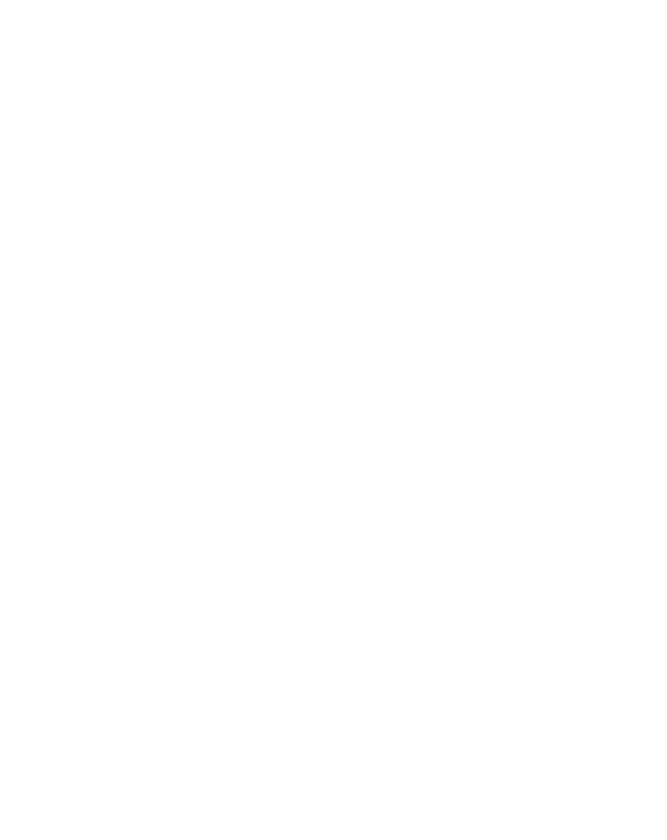
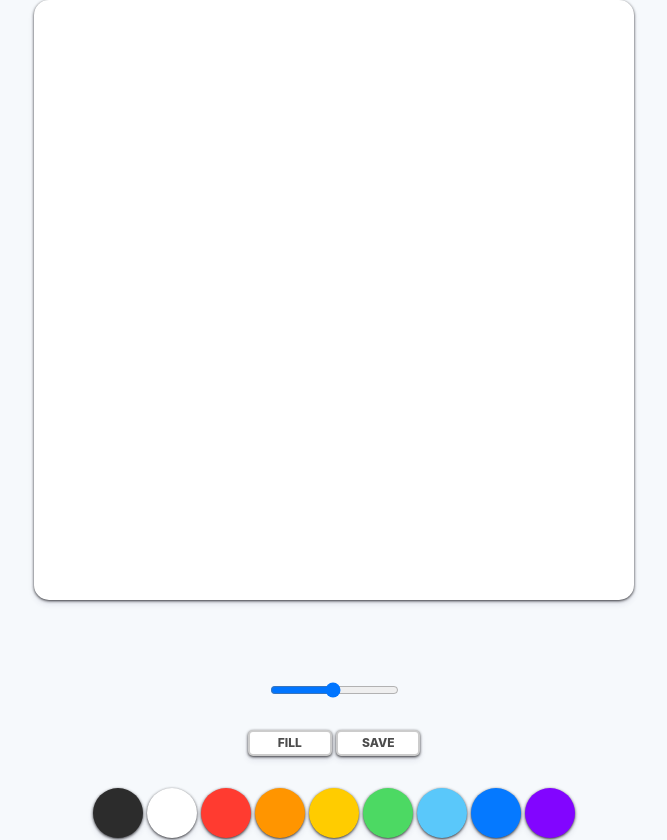
Before and after one commit to sini1004/PaintJS, a plain HTML site: page index.html in a window 1280 px wide. Shown: the whole page, without its empty margins (306-973 px from the left). Before the commit the page ends 800 px from the top, so only its background shows below. Drawn offline with Linux system fonts and the light colour scheme.

Commit message:
third commit

```diff
--- a/app.js
+++ b/app.js
@@ -0,0 +1,22 @@
+const canvas = document.getElementById("jsCanvas");
+
+let painting = false;
+
+function onMouseMove(event){
+    const x = event.offsetX;
+    const y = event.offsetY;
+}
+
+function onMouseDown(event){
+    painting = true;
+}
+
+function onMouseUp(event){
+    painting = false;
+}
+
+if(canvas){
+    canvas.addEventListener("mousemove", onMouseMove);
+    canvas.addEventListener("mousedown", onMouseDown);
+    canvas.addEventListener("mouseup", onMouseUp);
+}
--- a/index.html
+++ b/index.html
@@ -4,12 +4,33 @@
     <meta charset="UTF-8">
     <meta http-equiv="X-UA-Compatible" content="IE=edge">
     <meta name="viewport" content="width=device-width, initial-scale=1.0">
-    <link rel="stylesheet" hret="/style.css">
+    <link rel="stylesheet" href="style.css">
     <title>PaintJS</title>
 </head>
 <body>
     <canvas id="jsCanvas" class="canvas"></canvas>
 
-    <script src="/app.js"></script>
+    <div class="controls">
+        <div class="controls__range">
+            <input type="range" id="JsLange" min="0.1" max="5" value="2.5" step="0.1">
+        </div>
+        <div class="controls__btns">
+            <button id="jsMode">Fill</button>
+            <button id="jsSave">Save</button>
+        </div>
+        <div class="controls__colors" id="jsColors">
+            <div class="controls__color" style="background-color: #2c2c2c;"></div>
+            <div class="controls__color" style="background-color: #FFFFFF;"></div>
+            <div class="controls__color" style="background-color: #ff3b30;"></div>
+            <div class="controls__color" style="background-color: #FF9500;"></div>
+            <div class="controls__color" style="background-color: #FFCC00;"></div>
+            <div class="controls__color" style="background-color: #4CD963;"></div>
+            <div class="controls__color" style="background-color: #5AC8FA;"></div>
+            <div class="controls__color" style="background-color: #0579FF;"></div>
+            <div class="controls__color" style="background-color: #8205ff;"></div>
+        </div>
+    </div>
+
+    <script src="app.js"></script>
 </body>
 </html>
--- a/style.css
+++ b/style.css
@@ -2,15 +2,65 @@
 
 body{
     background-color: #f6f9fc;
-    display: flex;;
+    font-family: -apple-system, BlinkMacSystemFont, 'Segoe UI', Roboto, Oxygen, Ubuntu, Cantarell, 'Open Sans', 'Helvetica Neue', sans-serif;
+    display: flex;
+    flex-direction: column;
+    align-items: center;
+    padding-top: 50px 0px;
+}
+
+.canvas{
+    width: 600px;
+    height: 600px;
+    background-color: white;
+    border-radius: 15px;
+    box-shadow: 0 4px 6px rgba(50, 50, 93, 0.11), 0 1px 3px rgba(0, 0, 0, 0.8);
+}
+
+.controls {
+    margin-top: 80px;
+    display: flex;
     flex-direction: column;
     align-items: center;
 }
 
-.canvas{
-    width: 700px;
-    height: 700px;
+.controls .controls__btns {
+    margin-bottom: 30px;
+}
+
+.controls__btns button {
+    all: unset;
+    cursor: pointer;
     background-color: white;
-    border-radius: 15px;
-    box-shadow: 0 4px 6px rgba(50, 50, 93, 0.11), 0 1px 3px rgba(0, 0, 93, 0.11);
+    padding: 5px 0px;
+    width: 80px;
+    text-align: center;
+    border-radius: 5px;
+    box-shadow: 0 4px 6px rgba(50, 50, 93, 0.11), 0 1px 3px rgba(0, 0, 0, 0.8);
+    border: 2px solid rgba(0, 0, 0, 0.2);
+    color: rgba(0, 0, 0, 0.7);
+    text-transform: uppercase;
+    font-weight: 800;
+    font-size: 12px;
 }
+
+.controls__btns button:active {
+    transform: scale(0.98);
+}
+
+.controls .controls__colors {
+    display: flex;
+}
+
+.controls__colors .controls__color {
+    width: 50px;
+    height: 50px;
+    border-radius: 25px;
+    margin: 2px;
+    cursor: pointer;
+    box-shadow: 0 4px 6px rgba(50, 50, 93, 0.11), 0 1px 3px rgba(0, 0, 0, 0.8);
+}
+
+.controls .controls__range {
+    margin-bottom: 30px;
+}
```
